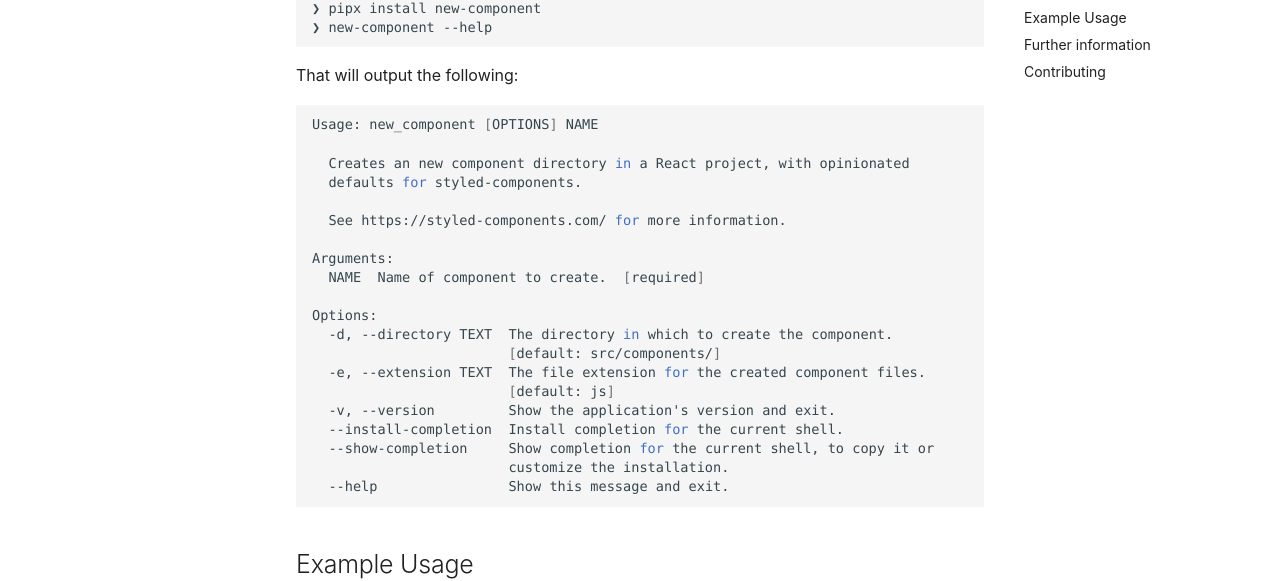
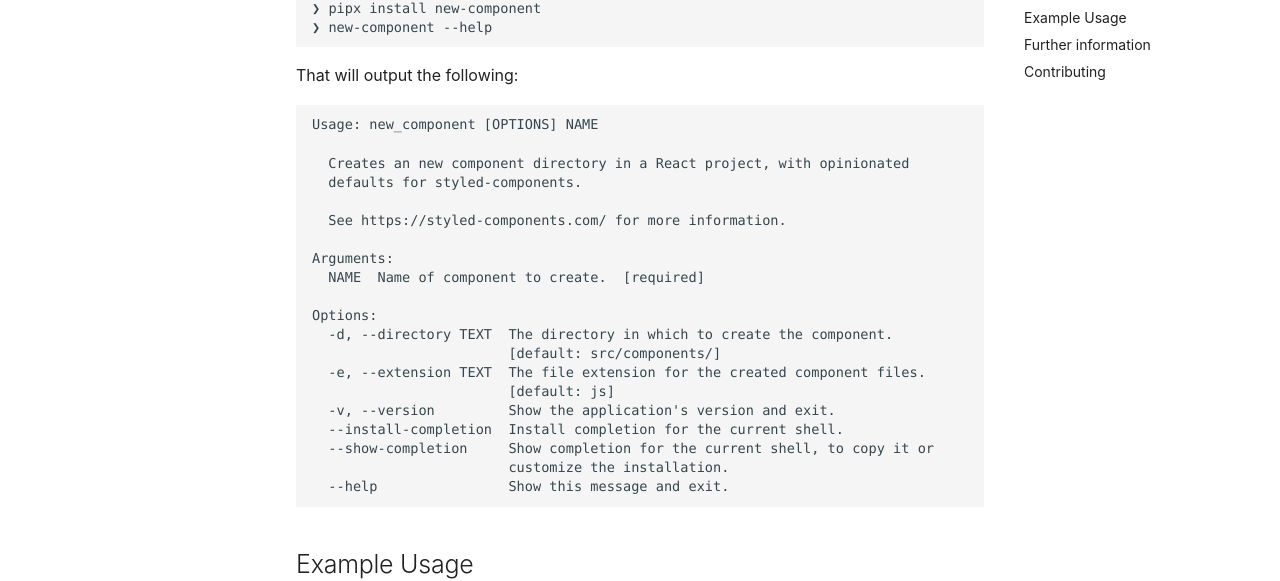
Before and after one commit to iancleary/new-component, an MkDocs documentation site: the page built from docs/index.md, in a window 1280 px wide and 900 px high, scrolled down 652 px. Shown: the part 144-725 px from the top of the window. Built offline with MkDocs 1.6.1 and Material for MkDocs 9.7.7, drawn with Linux system fonts in a browser that asks for light colours; comment, search, counter and statistics services are not loaded.

Commit message:
Removed sh language from a code section in the docs

````diff
--- a/docs/index.md
+++ b/docs/index.md
@@ -30,7 +30,7 @@ After you read that article, you'll gather that this CLI aims to combine the wis
 
 That will output the following:
 
-```sh
+```
 Usage: new_component [OPTIONS] NAME
 
   Creates an new component directory in a React project, with opinionated
````
Also changed, not shown: README.md (+1 -1 lines).
